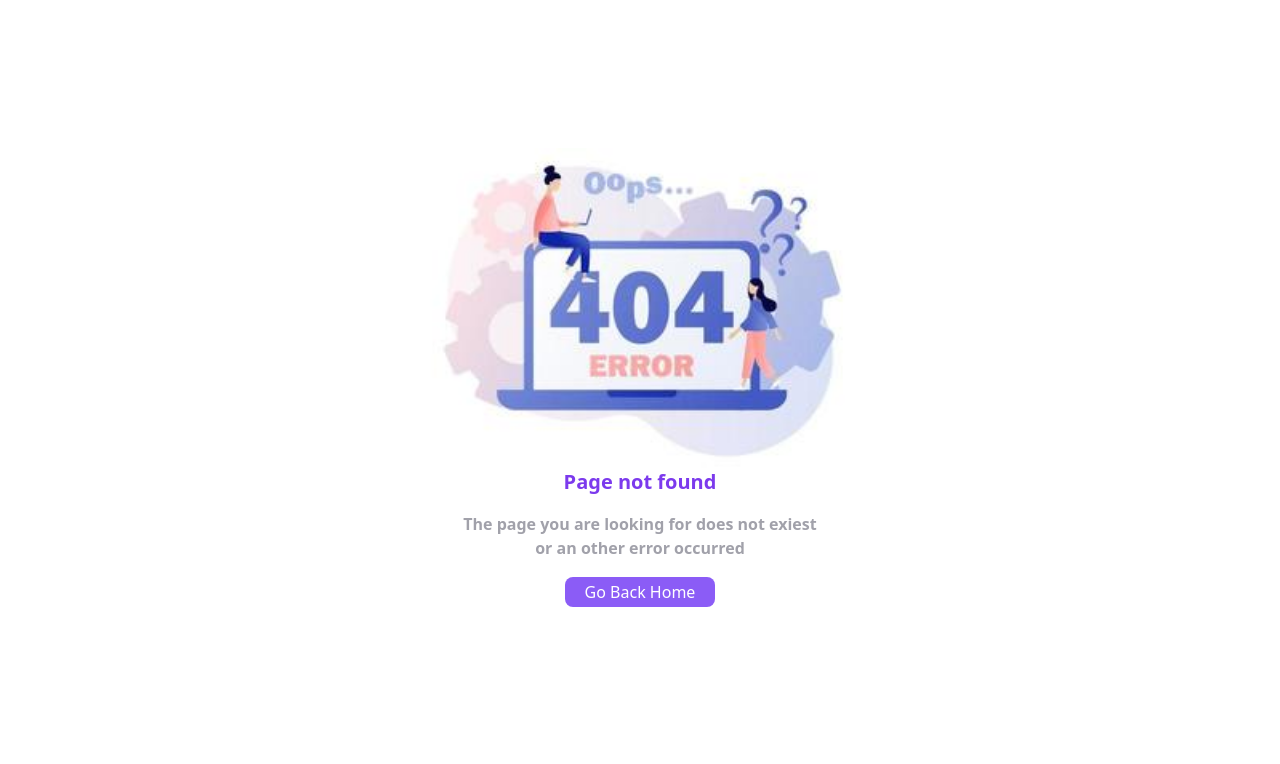
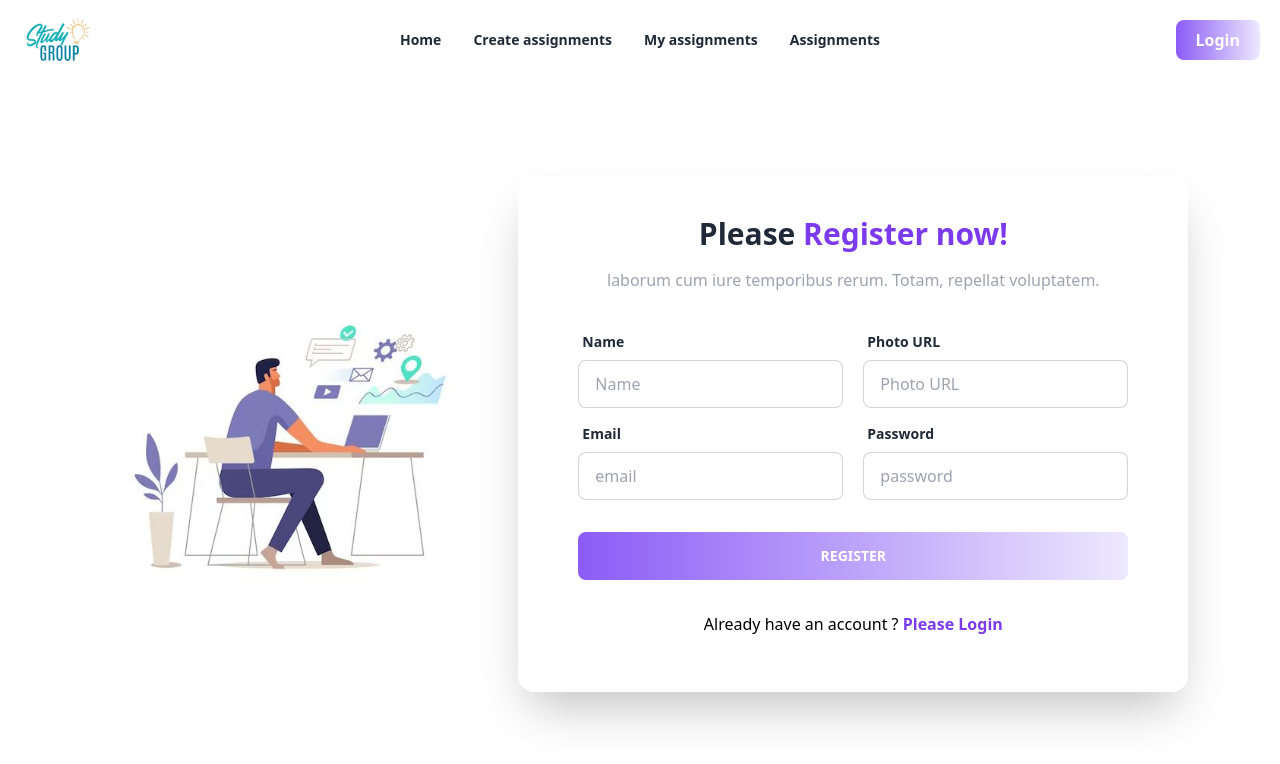
Before and after one commit to tanishaislam/assignment-11-client-site, a React (Vite) app: page /register in a window 1280 px wide. Before the commit this address had no page. Shown: the top 764 px of the page. Built offline with nearby package versions, Linux system fonts and the light colour scheme.

Commit message:
login and register page is added

```diff
--- a/src/MainLayouts/Main.jsx
+++ b/src/MainLayouts/Main.jsx
@@ -1,6 +1,5 @@
 import { Outlet } from "react-router-dom";
 import Navber from "../Pages/Shared/Navber";
-import Footer from "../Pages/Shared/Footer";
 
 
 const Main = () => {
@@ -8,7 +7,6 @@ const Main = () => {
         <div>
             <Navber></Navber>
             <Outlet></Outlet>
-            <Footer></Footer>
         </div>
     );
 };
--- a/src/Pages/Homes/Home.jsx
+++ b/src/Pages/Homes/Home.jsx
@@ -1,10 +1,11 @@
 import Banner from "./Banner";
-
+import Footer from "../Shared/Footer"
 
 const Home = () => {
     return (
         <div>
             <Banner></Banner>
+            <Footer></Footer>
         </div>
     );
 };
--- /dev/null
+++ b/src/Pages/Login/Login.jsx
@@ -0,0 +1,44 @@
+import { Link } from "react-router-dom";
+import logImg from '../../assets/login.jpg'
+
+const Login = () => {
+    return (
+        <div>
+            <div className="container mx-auto flex justify-center lg:flex-row flex-col items-center pt-10">
+            <div className="w-1/2">
+                <img src={logImg} alt="" />
+            </div>
+            <div className=" p-5">
+                <div className="card  w-full shadow-2xl bg-base-100 px-7">
+                <h1 className="text-3xl font-bold mb-4 text-center pt-10">Please <span className="text-violet-600">Login now!</span></h1>
+                <p className="text-center text-gray-400"> Lorem ipsum dolor sit amet consectetur. <br /> repellat voluptatem.</p>
+                <form  className="card-body">
+                    <div className="form-control">
+                    <label className="label">
+                        <span className="label-text font-semibold">Email</span>
+                    </label>
+                    <input type="email" name="email" placeholder="email" className="input input-bordered" required />
+                    </div>
+                    <div className="form-control">
+                    <label className="label">
+                        <span className="label-text font-semibold">Password</span>
+                    </label>
+                    <input type="password" name="password" placeholder="password" className="input input-bordered" required />
+                    <label className="label">
+                        <a href="#" className="label-text-alt link link-hover">Forgot password?</a>
+                    </label>
+                    </div>
+                    <div className="form-control mt-6">
+                    <button className="btn btn-primary bg-gradient-to-r from-violet-500 to-violet-50 text-white border-none">Login</button>
+                    <button className=" mt-5 btn btn-primary bg-violet-600 text-white border-none">Sign In Google</button>
+                    </div>
+                    <p className="text-center text-black py-6">Do not have an account ? <Link to="/register" className="text-violet-600 font-bold">Please Register</Link></p>
+                </form>
+                </div>
+            </div>
+            </div>
+        </div>
+    );
+};
+
+export default Login;
--- /dev/null
+++ b/src/Pages/Register/Register.jsx
@@ -0,0 +1,56 @@
+import { Link } from "react-router-dom";
+import RegImg from '../../assets/login.jpg'
+
+const Register = () => {
+    return (
+        <div>
+            <div className="lg:mt-20 mt-7 container mx-auto flex justify-center lg:flex-row flex-col items-center">
+            <div className="w-1/3">
+                <img src={RegImg} alt="" />
+            </div>
+            <div className="hero-content flex-col">
+                <div className="card flex-shrink-0 w-full  shadow-2xl bg-base-100 px-7">
+                <h1 className="text-3xl font-bold mb-4 text-center pt-10">Please <span className="text-violet-600">Register now!</span></h1>
+                <p className="text-center text-gray-400"> laborum cum iure temporibus rerum. Totam, repellat voluptatem.</p>
+                <form className="card-body">
+                    <div className="flex gap-5 lg:flex-row flex-col">
+                    <div className="form-control">
+                    <label className="label">
+                        <span className="label-text font-semibold">Name</span>
+                    </label>
+                    <input type="text" name="name" placeholder="Name" className="input input-bordered" required />
+                    </div>
+                    <div className="form-control">
+                    <label className="label">
+                        <span className="label-text font-semibold">Photo URL</span>
+                    </label>
+                    <input type="text" name="photo" placeholder="Photo URL" className="input input-bordered" required />
+                    </div>
+                    </div>
+                    <div className="flex gap-5 lg:flex-row flex-col">
+                    <div className="form-control">
+                    <label className="label">
+                        <span className="label-text font-semibold">Email</span>
+                    </label>
+                    <input type="email" name="email" placeholder="email" className="input input-bordered" required />
+                    </div>
+                    <div className="form-control">
+                    <label className="label">
+                        <span className="label-text font-semibold">Password</span>
+                    </label>
+                    <input type="password" name="password" placeholder="password" className="input input-bordered" required />
+                    </div>
+                    </div>
+                    <div className="form-control mt-6">
+                    <button className="btn btn-primary bg-gradient-to-r from-violet-500 to-violet-100 text-white border-none">Register</button>
+                    </div>
+                    <p className="text-center text-black py-6">Already have an account ? <Link to="/login" className="text-violet-600 font-bold">Please Login</Link></p>
+                </form>
+                </div>
+            </div>
+            </div>
+        </div>
+    );
+};
+
+export default Register;
--- a/src/Pages/Shared/Navber.jsx
+++ b/src/Pages/Shared/Navber.jsx
@@ -3,11 +3,12 @@ import logoImg from '../../assets/logos.jpg'
 const Navber = () => {
     const navItem = <>
     <li><Link className="text-md font-semibold" to='/'>Home</Link></li>
-    <li><Link className="text-md font-semibold" to='/about'>About</Link></li>
-    <li><Link className="text-md font-semibold" to='/login'>Login</Link></li>
+    <li><Link className="text-md font-semibold" to='/about'>Create assignments</Link></li>
+    <li><Link className="text-md font-semibold" to='/login'>My assignments</Link></li>
+    <li><Link className="text-md font-semibold" to='/login'>Assignments</Link></li>
     </>
     return (
-        <div className="container mx-auto">
+        <div className="container mx-auto px-3">
             <div className="navbar bg-base-100 h-20 pb-2">
             <div className="navbar-start">
                 <div className="dropdown">
```
Also changed, not shown: src/AllRoutes/AllRoutes.jsx (+10 -0 lines), src/assets/login.jpg (added).
